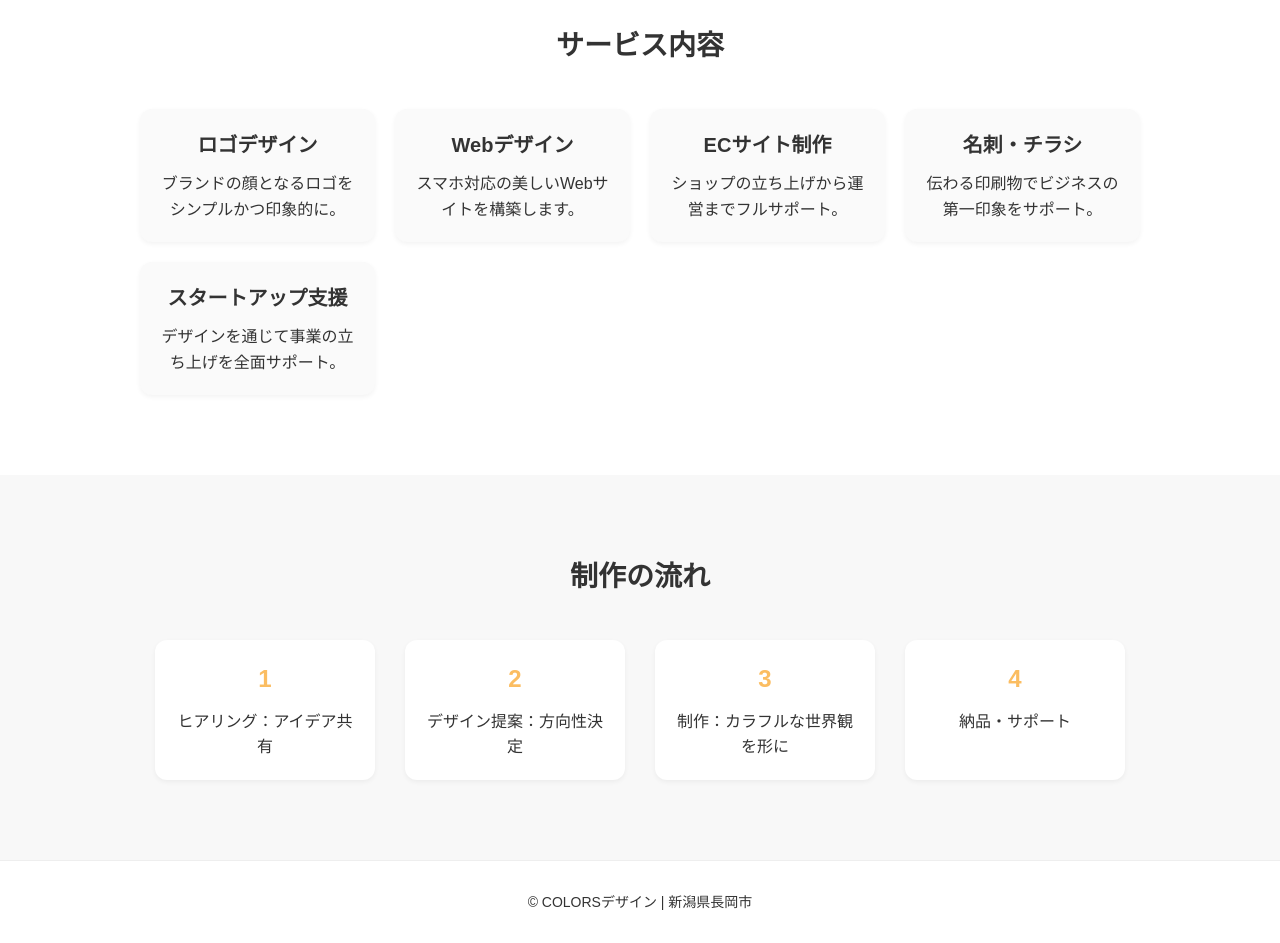
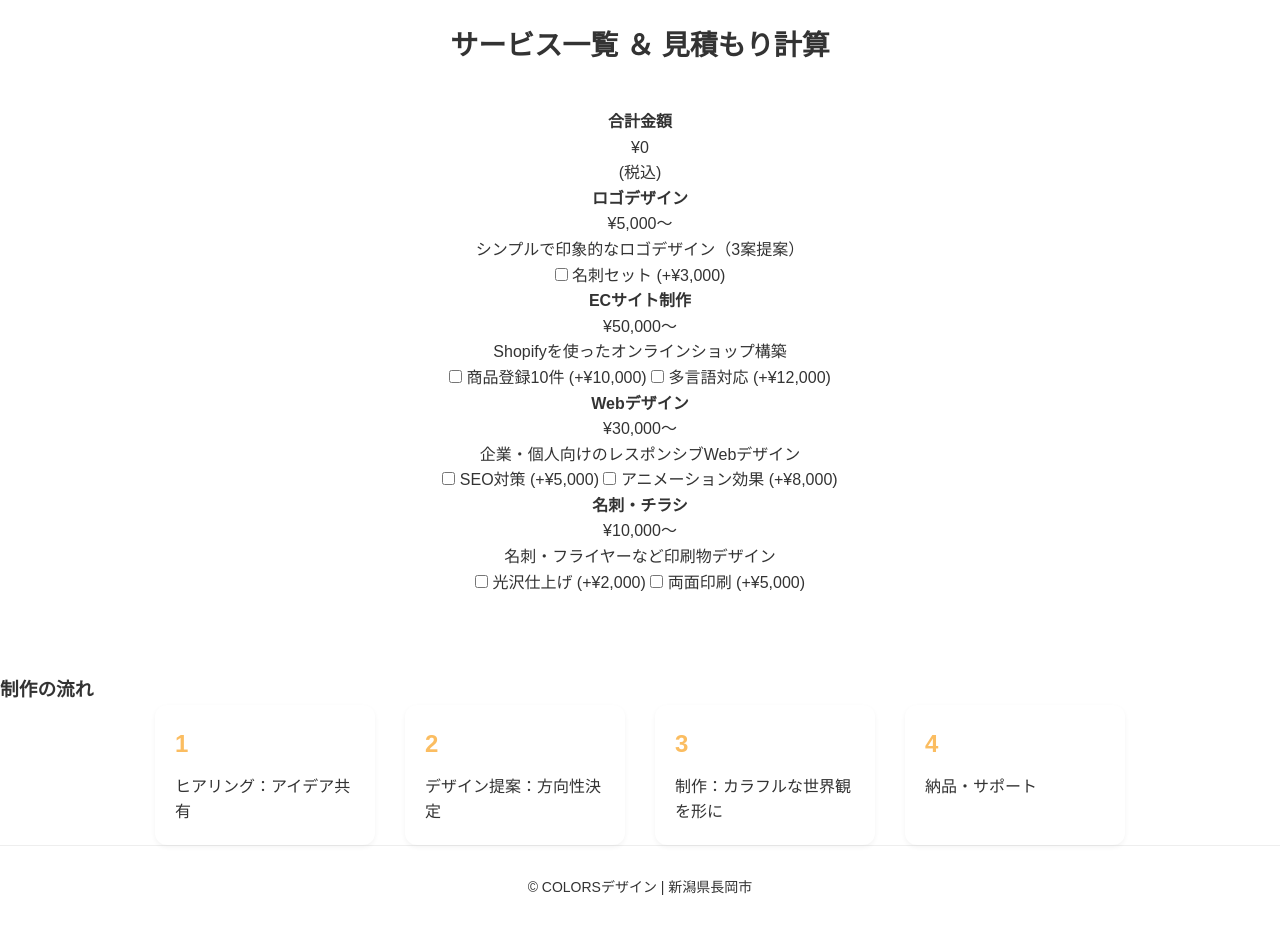
Before and after one commit to yamda1122/colors-design, a plain HTML site: page index.html in a window 1280 px wide. Shown: the part 540-1483 px from the top of the page. Drawn offline with Linux system fonts and the light colour scheme.

Commit message:
Update index.html

```diff
--- a/index.html
+++ b/index.html
@@ -47,31 +47,124 @@
     <a href="#contact" class="btn">無料相談する</a>
   </section>
   <section class="services" id="services">
-    <h3>サービス内容</h3>
-    <div class="service-grid">
-      <div class="card">
-        <h4>ロゴデザイン</h4>
-        <p>ブランドの顔となるロゴをシンプルかつ印象的に。</p>
+  <div class="max-w-6xl mx-auto px-6 py-12">
+    <h3 class="font-serif text-3xl font-bold text-center text-slate-800 mb-12">
+      サービス一覧 ＆ 見積もり計算
+    </h3>
+
+    <!-- 合計金額表示 -->
+    <div class="bg-white rounded-2xl p-6 shadow-sm border border-slate-100 mb-8 text-center">
+      <h4 class="font-serif text-2xl font-semibold text-slate-800 mb-2">合計金額</h4>
+      <div class="text-3xl font-bold text-blue-600" id="totalPrice">¥0</div>
+      <div class="text-sm text-slate-500 mt-1">(税込)</div>
+    </div>
+
+    <!-- サービスカード -->
+    <div class="grid md:grid-cols-2 gap-6">
+
+      <!-- ロゴデザイン -->
+      <div class="bg-white rounded-2xl p-6 shadow-sm hover:shadow-md transition-all border border-slate-100" data-base-price="5000">
+        <div class="flex justify-between items-start mb-4">
+          <h4 class="font-serif text-xl font-semibold text-slate-800">ロゴデザイン</h4>
+          <span class="text-blue-600 font-semibold text-lg">¥5,000〜</span>
+        </div>
+        <p class="text-slate-600 mb-4">シンプルで印象的なロゴデザイン（3案提案）</p>
+        <label class="flex items-center">
+          <input type="checkbox" class="rounded border-slate-300 text-blue-600 focus:ring-blue-500" onchange="updatePrice(this, 3000)">
+          <span class="ml-2 text-sm text-slate-600">名刺セット (+¥3,000)</span>
+        </label>
       </div>
-      <div class="card">
-        <h4>Webデザイン</h4>
-        <p>スマホ対応の美しいWebサイトを構築します。</p>
+
+      <!-- ECサイト制作 -->
+      <div class="bg-white rounded-2xl p-6 shadow-sm hover:shadow-md transition-all border border-slate-100" data-base-price="50000">
+        <div class="flex justify-between items-start mb-4">
+          <h4 class="font-serif text-xl font-semibold text-slate-800">ECサイト制作</h4>
+          <span class="text-purple-600 font-semibold text-lg">¥50,000〜</span>
+        </div>
+        <p class="text-slate-600 mb-4">Shopifyを使ったオンラインショップ構築</p>
+        <label class="flex items-center mb-2">
+          <input type="checkbox" class="rounded border-slate-300 text-purple-600 focus:ring-purple-500" onchange="updatePrice(this, 10000)">
+          <span class="ml-2 text-sm text-slate-600">商品登録10件 (+¥10,000)</span>
+        </label>
+        <label class="flex items-center">
+          <input type="checkbox" class="rounded border-slate-300 text-purple-600 focus:ring-purple-500" onchange="updatePrice(this, 12000)">
+          <span class="ml-2 text-sm text-slate-600">多言語対応 (+¥12,000)</span>
+        </label>
       </div>
-      <div class="card">
-        <h4>ECサイト制作</h4>
-        <p>ショップの立ち上げから運営までフルサポート。</p>
+
+      <!-- Webデザイン -->
+      <div class="bg-white rounded-2xl p-6 shadow-sm hover:shadow-md transition-all border border-slate-100" data-base-price="30000">
+        <div class="flex justify-between items-start mb-4">
+          <h4 class="font-serif text-xl font-semibold text-slate-800">Webデザイン</h4>
+          <span class="text-green-600 font-semibold text-lg">¥30,000〜</span>
+        </div>
+        <p class="text-slate-600 mb-4">企業・個人向けのレスポンシブWebデザイン</p>
+        <label class="flex items-center mb-2">
+          <input type="checkbox" class="rounded border-slate-300 text-green-600 focus:ring-green-500" onchange="updatePrice(this, 5000)">
+          <span class="ml-2 text-sm text-slate-600">SEO対策 (+¥5,000)</span>
+        </label>
+        <label class="flex items-center">
+          <input type="checkbox" class="rounded border-slate-300 text-green-600 focus:ring-green-500" onchange="updatePrice(this, 8000)">
+          <span class="ml-2 text-sm text-slate-600">アニメーション効果 (+¥8,000)</span>
+        </label>
       </div>
-      <div class="card">
-        <h4>名刺・チラシ</h4>
-        <p>伝わる印刷物でビジネスの第一印象をサポート。</p>
+
+      <!-- 名刺・チラシ -->
+      <div class="bg-white rounded-2xl p-6 shadow-sm hover:shadow-md transition-all border border-slate-100" data-base-price="10000">
+        <div class="flex justify-between items-start mb-4">
+          <h4 class="font-serif text-xl font-semibold text-slate-800">名刺・チラシ</h4>
+          <span class="text-emerald-600 font-semibold text-lg">¥10,000〜</span>
+        </div>
+        <p class="text-slate-600 mb-4">名刺・フライヤーなど印刷物デザイン</p>
+        <label class="flex items-center mb-2">
+          <input type="checkbox" class="rounded border-slate-300 text-emerald-600 focus:ring-emerald-500" onchange="updatePrice(this, 2000)">
+          <span class="ml-2 text-sm text-slate-600">光沢仕上げ (+¥2,000)</span>
+        </label>
+        <label class="flex items-center">
+          <input type="checkbox" class="rounded border-slate-300 text-emerald-600 focus:ring-emerald-500" onchange="updatePrice(this, 5000)">
+          <span class="ml-2 text-sm text-slate-600">両面印刷 (+¥5,000)</span>
+        </label>
       </div>
-      <div class="card">
-        <h4>スタートアップ支援</h4>
-        <p>デザインを通じて事業の立ち上げを全面サポート。</p>
-      </div>
+
     </div>
-  </section>
-  <section class="flow" id="flow">
+  </div>
+</section>
+
+<script>
+  let totalPrice = 0;
+  let selectedServices = new Map();
+
+  function updatePrice(element, price) {
+    const card = element.closest('.bg-white');
+    const serviceKey = `${card.querySelector('h4').textContent}_${element.parentNode.textContent.trim()}`;
+
+    if (element.checked) {
+      selectedServices.set(serviceKey, price);
+    } else {
+      selectedServices.delete(serviceKey);
+    }
+    calculateTotal();
+  }
+
+  function calculateTotal() {
+    let total = 0;
+
+    // 基本価格を加算（オプションが1つでも選ばれているサービスのみ）
+    document.querySelectorAll('.bg-white[data-base-price]').forEach(card => {
+      if (card.querySelector('input:checked')) {
+        total += parseInt(card.dataset.basePrice);
+      }
+    });
+
+    // オプション価格加算
+    selectedServices.forEach(price => {
+      total += price;
+    });
+
+    document.getElementById('totalPrice').textContent = `¥${total.toLocaleString()}`;
+  }
+</script>
+
     <h3>制作の流れ</h3>
     <div class="steps">
       <div class="step"><span>1</span>ヒアリング：アイデア共有</div>
```
